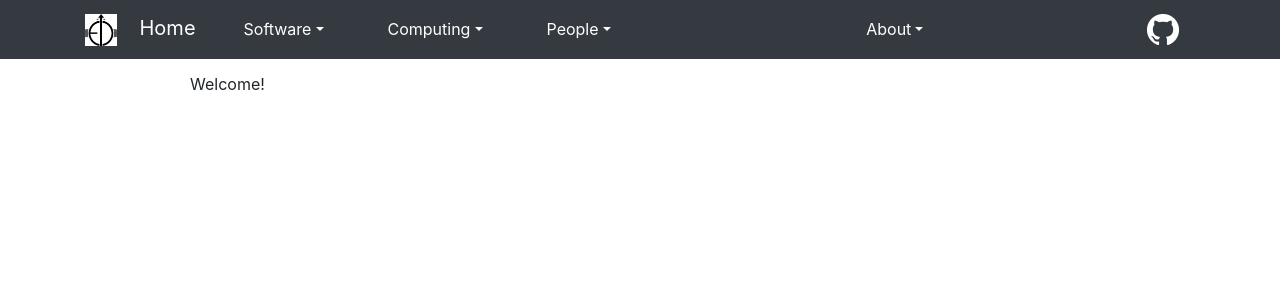
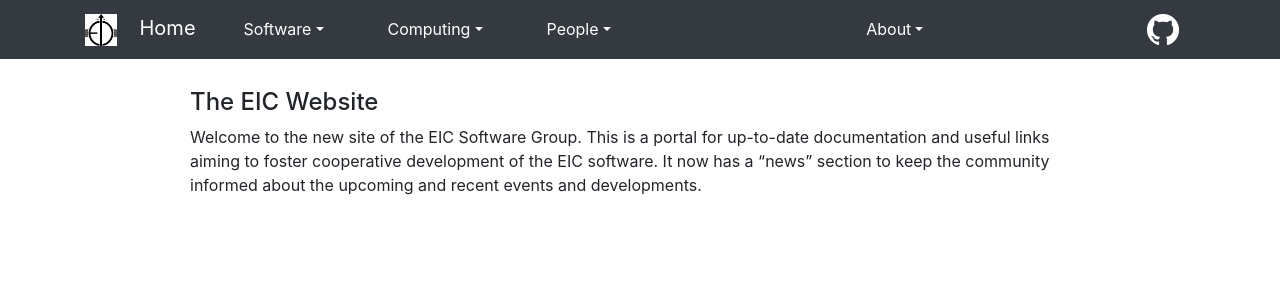
Before and after one commit to kkauder/eic.github.io, a Jekyll site: the page built from _news/2020-05-12-welcome.md, in a window 1280 px wide. Shown: the top 300 px of the page. Built offline with Jekyll 4.4.1, drawn with Linux system fonts in a browser that asks for light colours; nearby versions of some CDN libraries.

Commit message:
adding the basic container for the "news" portion of the landing page, for neatness

```diff
--- a/_news/2020-05-12-welcome.md
+++ b/_news/2020-05-12-welcome.md
@@ -1,10 +1,12 @@
 ---
-title: Welcome to the news section of the EIC Software Site
+title: Welcome
 author: Maxim Potekhin
 layout: default
 symbol: glyphicon-calendar
 link: /announcements.html
 until: 2020-12-31
 ---
+<p/>
+#### The EIC Website
 
-Welcome!
+Welcome to the new site of the EIC Software Group. This is a portal for up-to-date documentation and useful links aiming to foster cooperative development of the EIC software. It now has a "news" section to keep the community informed about the upcoming and recent events and developments.
```
Also changed, not shown: _includes/news/homenews.md (added, +14 -0 lines), _layouts/home.html (+1 -14 lines).
